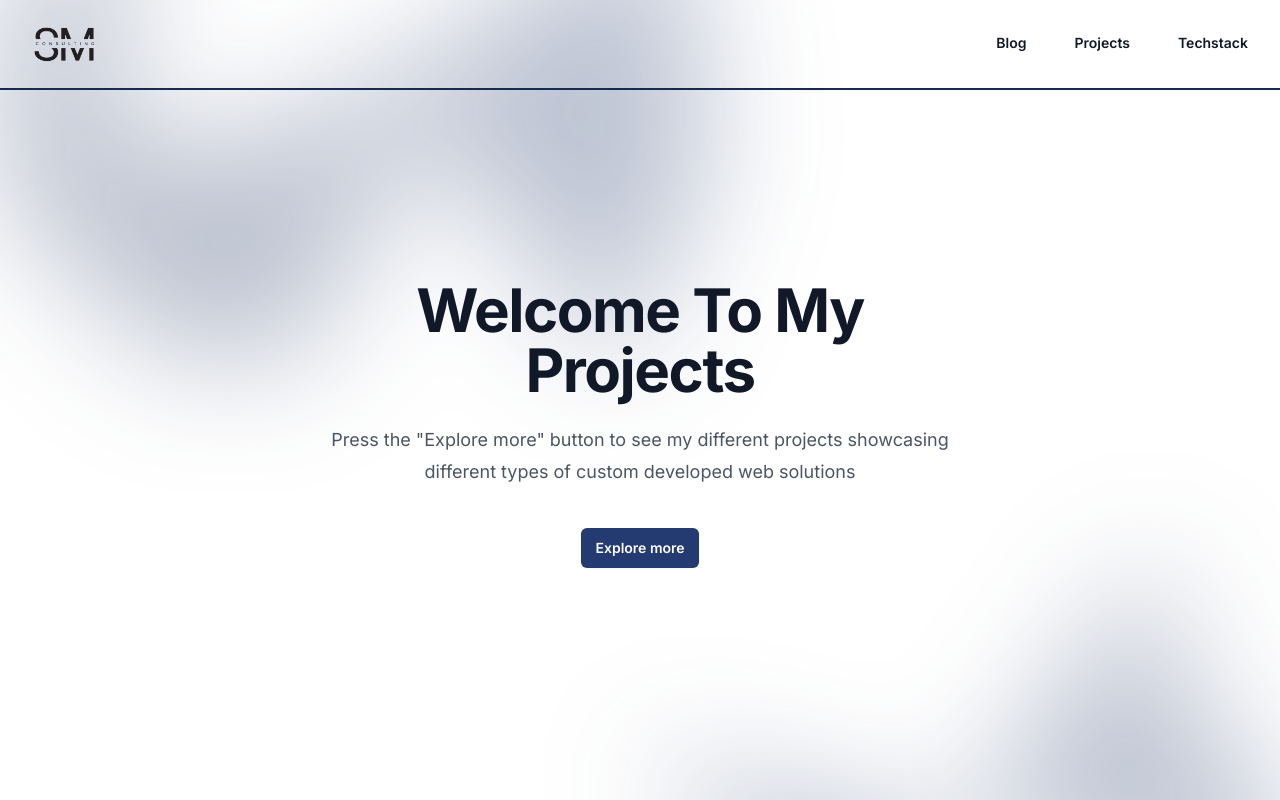
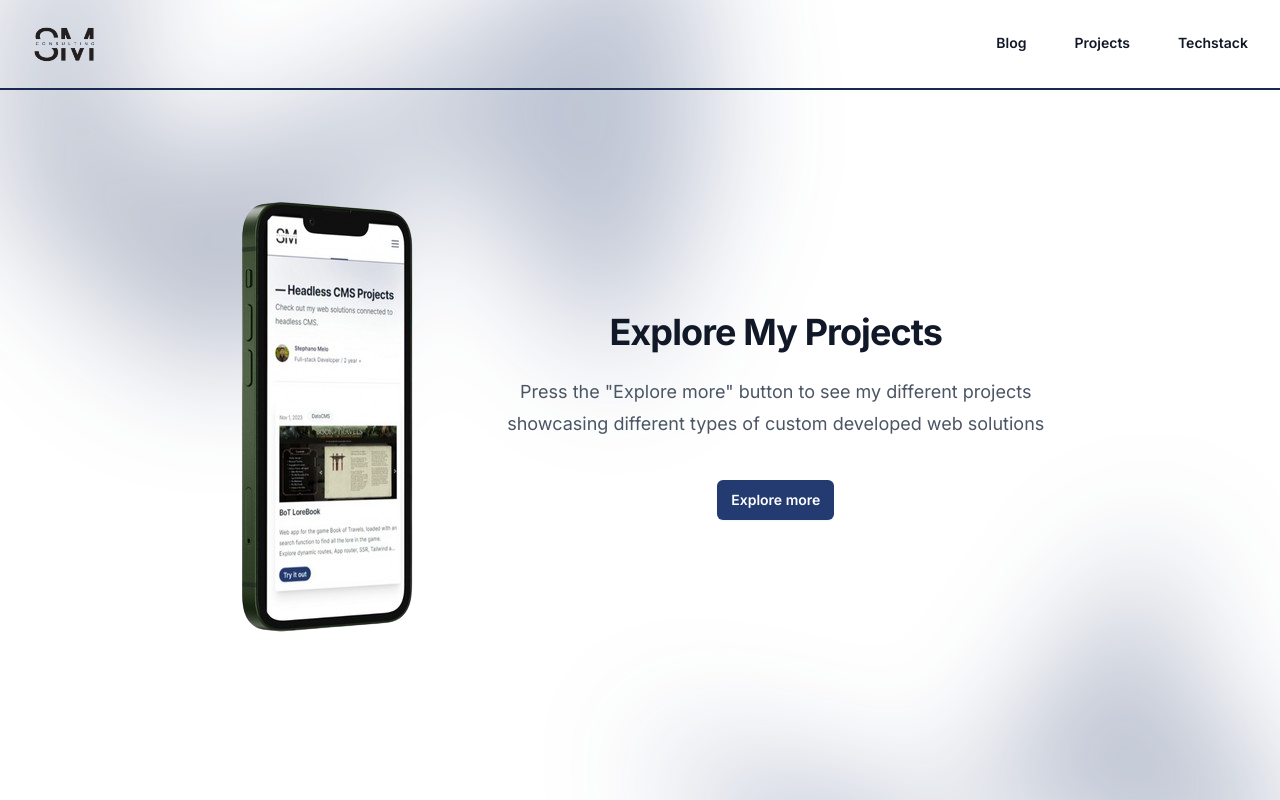
Before and after one commit to Flying0101/projects, a Next.js app: page / in a window 1280 px wide. Shown: the top 800 px of the page. Built offline with nearby package versions, Linux system fonts and the light colour scheme.

Commit message:
change css

```diff
--- a/src/components/Hero.tsx
+++ b/src/components/Hero.tsx
@@ -1,6 +1,8 @@
+import Image from "next/image";
+
 const Hero = () => {
   return (
-    <div className="bg-white min-h-90vh] " id="hero">
+    <div className="bg-white min-h-[90vh] relative" id="hero">
       <div className="relative isolate px-6 pt-14 lg:px-8">
         <div
           className="absolute inset-x-0 -top-40 -z-10 transform-gpu overflow-hidden blur-3xl sm:-top-80"
@@ -14,10 +16,11 @@ const Hero = () => {
             }}
           ></div>
         </div>
-        <div className="mx-auto max-w-2xl py-32 sm:py-48 lg:py-56">
-          <div className="text-center">
-            <h1 className="text-4xl font-bold tracking-tight text-gray-900 sm:text-6xl">
-              Welcome To My Projects
+        <div className="mx-auto max-w-4xl min-h-[90vh] flex justify-around items-center">
+            <Image src="/sm-projects-mobile.png" width={175} height={432} alt="mobile concept" className="px-6 w-auto h-fit hidden sm:block"/>
+          <div className="text-center max-w-xl content-center">
+            <h1 className="text-3xl font-bold tracking-tight text-gray-900 sm:text-4xl">
+              Explore My Projects
             </h1>
             <p className="mt-6 text-lg leading-8 text-gray-600">
               Press the &#34;Explore more&#34; button to see my different
```
